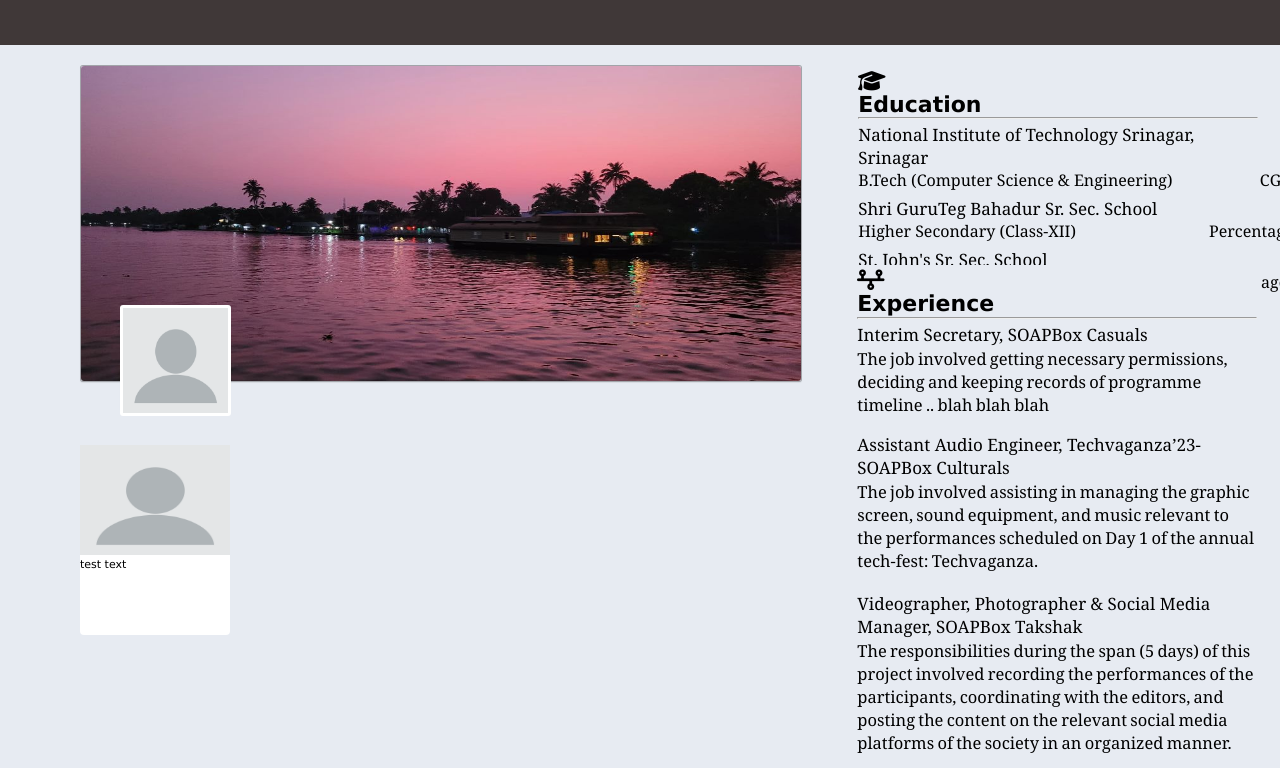
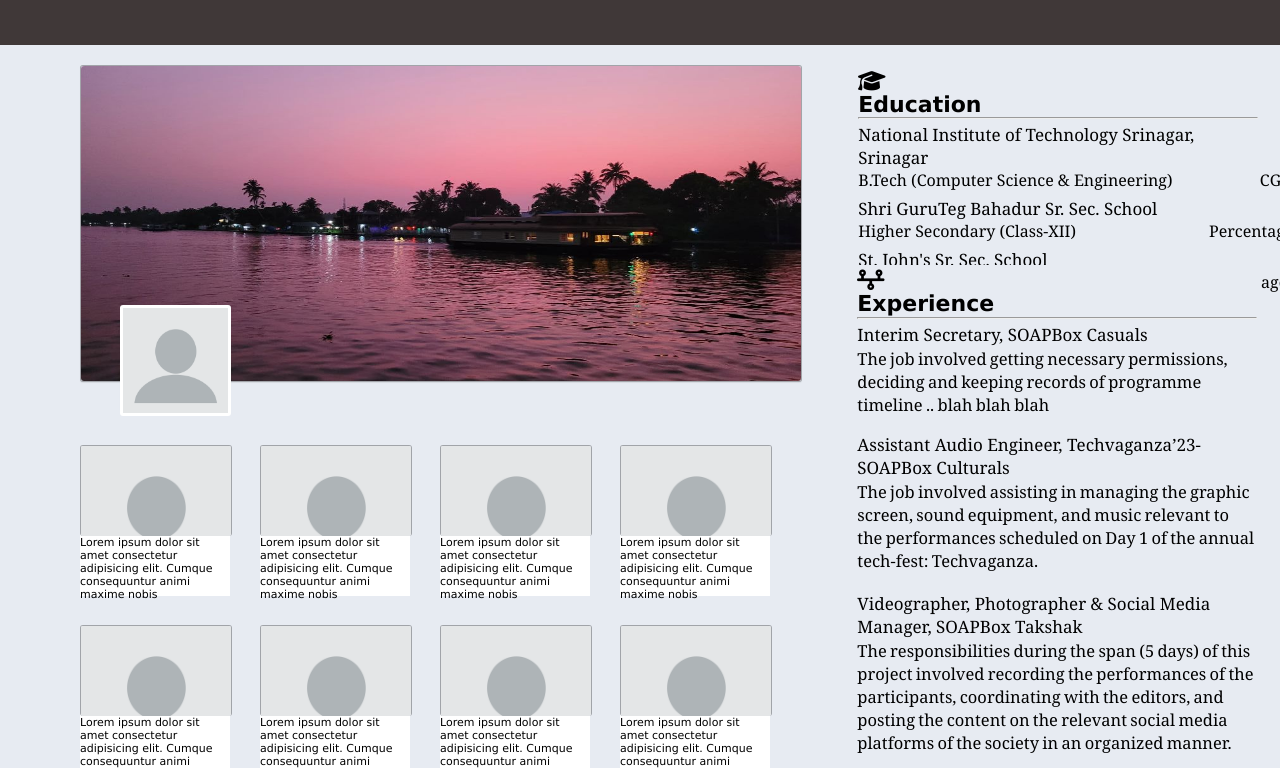
Before and after one commit to booringreader/portfolio, a plain HTML site: page index.html in a window 1280 px wide. Shown: the top 768 px of the page. Drawn offline with Linux system fonts and the light colour scheme.

Commit message:
project cards complete

```diff
--- a/assets/css/style.css
+++ b/assets/css/style.css
@@ -88,25 +88,96 @@
 }
 
 
-.Card1 {
-    width: 150px;
-    height: 190px;
-    background-color: #fff;
+.projectCardrow1 {
+    width: 720px;
+    height: 150px;
     margin-top: 400px;
     margin-left: 80px;
+    display: flex;
+}
+.projectCardrow2 {
+    width: 720px;
+    height: 150px;
+    margin-top: 30px;
+    margin-left: 80px;
+    display: flex;
+}
+
+
+#project1 {
+    width: 150px;
+    height: 120px;
+    background-color: #fff;
     box-shadow: rgba(0, 0, 0, .3);
     border-radius: 4px;
 }
-#Card1 {
+.projectImageContainer {
     width: 100%;
-    height: 110px;
+    height: 90px;
+    overflow: hidden;
+    border: 0.5px solid rgba(0, 0, 0, .3);
+    border-bottom: 0;
+    border-radius: 3px;
 }
-.card1Description {
+#project1Image {
+    width: 100%;
+}
+#project1Description {
     background-color: #fff;
     width: 100%;
-    height: 10px;
+    height: 60px;
 }
 
+#project2 {
+    width: 150px;
+    height: 150px;
+    background-color: #fff;
+    box-shadow: rgba(0, 0, 0, .3);
+    border-radius: 4px;
+    margin-left: 30px;
+}
+#project2Image {
+    width: 100%;
+}
+#project2Description {
+    background-color: #fff;
+    width: 100%;
+    height: 60px;
+}
+
+#project3 {
+    width: 150px;
+    height: 150px;
+    background-color: #fff;
+    box-shadow: rgba(0, 0, 0, .3);
+    border-radius: 4px;
+    margin-left: 30px;
+}
+#project3Image {
+    width: 100%;
+}
+#project3Description {
+    background-color: #fff;
+    width: 100%;
+    height: 60px;
+}
+
+#project4 {
+    width: 150px;
+    height: 150px;
+    background-color: #fff;
+    box-shadow: rgba(0, 0, 0, .3);
+    border-radius: 4px;
+    margin-left: 30px;
+}
+#project4Image {
+    width: 100%;
+}
+#project4Description {
+    background-color: #fff;
+    width: 100%;
+    height: 60px;
+}
 /* right-section */
 .rightbgImage {
     /* background: url(https://user-images.githubusercontent.com/74038190/213910845-af37a709-8995-40d6-be59-724526e3c3d7.gif); */
--- a/index.html
+++ b/index.html
@@ -34,12 +34,65 @@
             </div>
           </div>
 
-          <div class="projectCard">
-            <div class="Card1">
-              <img id="Card1" src="assets/images/profile.png" alt="Card1img">
-              <div class="card1Description">test text</div>
+          <div class="projectCardrow1">
+            <div id="project1">
+              <div class="projectImageContainer"><img id="project1Image" src="assets/images/profile.png"
+                  alt="cardImage"></div>
+              <div id="project1Description">Lorem ipsum dolor sit amet consectetur adipisicing elit. Cumque consequuntur
+                animi maxime nobis</div>
             </div>
+
+            <div id="project2">
+              <div class="projectImageContainer"><img id="project2Image" src="assets/images/profile.png"
+                  alt="cardImage"></div>
+              <div id="project2Description">Lorem ipsum dolor sit amet consectetur adipisicing elit. Cumque consequuntur
+                animi maxime nobis</div>
             </div>
+
+            <div id="project3">
+              <div class="projectImageContainer"><img id="project3Image" src="assets/images/profile.png"
+                  alt="cardImage"></div>
+              <div id="project3Description">Lorem ipsum dolor sit amet consectetur adipisicing elit. Cumque consequuntur
+                animi maxime nobis</div>
+            </div>
+
+            <div id="project4">
+              <div class="projectImageContainer"><img id="project4Image" src="assets/images/profile.png"
+                  alt="cardImage"></div>
+              <div id="project4Description">Lorem ipsum dolor sit amet consectetur adipisicing elit. Cumque consequuntur
+                animi maxime nobis</div>
+            </div>
+          </div> <!--projectCardrow1 -->
+
+          <div class="projectCardrow2">
+            <div id="project1">
+              <div class="projectImageContainer"><img id="project1Image" src="assets/images/profile.png"
+                  alt="cardImage"></div>
+              <div id="project1Description">Lorem ipsum dolor sit amet consectetur adipisicing elit. Cumque consequuntur
+                animi maxime nobis</div>
+            </div>
+
+            <div id="project2">
+              <div class="projectImageContainer"><img id="project2Image" src="assets/images/profile.png"
+                  alt="cardImage"></div>
+              <div id="project2Description">Lorem ipsum dolor sit amet consectetur adipisicing elit. Cumque consequuntur
+                animi maxime nobis</div>
+            </div>
+
+            <div id="project3">
+              <div class="projectImageContainer"><img id="project3Image" src="assets/images/profile.png"
+                  alt="cardImage"></div>
+              <div id="project3Description">Lorem ipsum dolor sit amet consectetur adipisicing elit. Cumque consequuntur
+                animi maxime nobis</div>
+            </div>
+
+            <div id="project4">
+              <div class="projectImageContainer"><img id="project4Image" src="assets/images/profile.png"
+                  alt="cardImage"></div>
+              <div id="project4Description">Lorem ipsum dolor sit amet consectetur adipisicing elit. Cumque consequuntur
+                animi maxime nobis</div>
+            </div>
+          </div> <!--projectCardrow2 -->
         </div><!-- left-section -->
 
         <!-- rightSection -->
@@ -94,11 +147,10 @@
             <hr>
           </div>
           <div class="socials">
-            <div id="instagram"><a href="www.instagram.com/shubhams1_"><i class="fa-brands fa-instagram"></i></a>
+            <a href="https://www.instagram.com/shubhams1_" target="_main"><div id="instagram"><i class="fa-brands fa-instagram"></i></div></a>
+            <div id="linkedIn"><a href="https://www.linkedin.com/in/shubhams1-" target="_main"><i class="fa-brands fa-linkedin-in"></i></a>
             </div>
-            <div id="linkedIn"><a href="www.linkedin.com/shubham1-"><i class="fa-brands fa-linkedin-in"></i></a>
-            </div>
-            <div id="github"><a href="www.github.com/booringreader"><i class="fa-brands fa-github "></i></a>
+            <div id="github"><a href="https://www.github.com/booringreader" target="_main"><i class="fa-brands fa-github "></i></a>
             </div><br>
           </div> <!-- right-section -->
           <footer>
```
Lines whose indentation alone changed are shown as unchanged.
